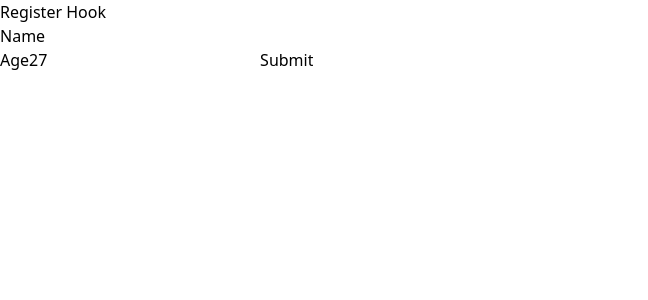
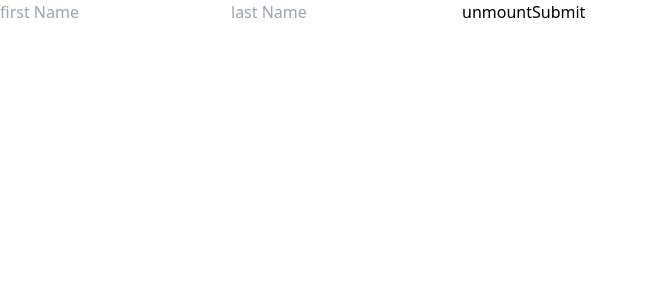
Before and after one commit to jobayed24/Learn-React, a React (Vite) app: page / in a window 1280 px wide. Shown: the top 300 px of the page, without its empty margins (0-648 px from the left). Built offline with nearby package versions, Linux system fonts and the light colour scheme.

Commit message:
unregister: and register formfield sate

```diff
--- a/src/App.jsx
+++ b/src/App.jsx
@@ -1,11 +1,11 @@
 import './App.css'
-import Register from './components/ReactHookForm/Register'
+import Unregister from './components/ReactHookForm/Unregister'
 
 function App() {
   return (
     <>
     {/* <LoginForm /> */}
-    <Register />
+    <Unregister />
     </>
   )
 }
--- a/src/components/ReactHookForm/Register.jsx
+++ b/src/components/ReactHookForm/Register.jsx
@@ -15,8 +15,7 @@ export default function Register() {
        type='name'
        className='border-blue-500 border-2 rounded-md'
        {...register('name',{
-        required:
-        'value is required',
+        required: 'value is required',
         maxLength:
         {
             value: '5',
--- /dev/null
+++ b/src/components/ReactHookForm/Unregister.jsx
@@ -0,0 +1,25 @@
+import React, { useState } from 'react'
+import { useForm } from 'react-hook-form'
+
+export default function Unregister() {
+    const {register,unregister,handleSubmit}=useForm()
+    const [show,setShow]=useState(true)
+    function handleOnClick(){
+        unregister('fname')
+        setShow(false);
+
+    }
+    function handleOnSubmit(formValue){
+        console.log(formValue)
+    }
+  return (
+    <>
+       <form onSubmit={handleSubmit(handleOnSubmit)}>
+       {show && <input placeholder='first Name' type='text' className='border-blue-400 border-2 ' {...register('fname')} />}
+       <input placeholder='last Name' type='text' className='border-blue-400 border-2 ' {...register('lname')} />
+        <button onClick={handleOnClick}>unmount</button>
+        <button type='submit'>Submit</button>
+       </form>
+    </>
+  )
+}
```
